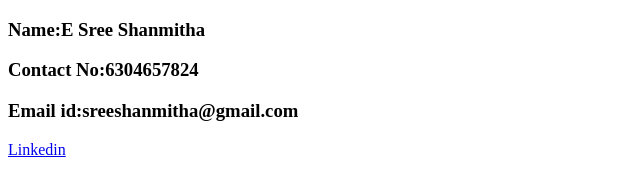
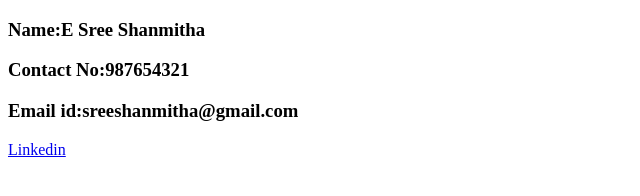
Before and after one commit to sreeshanmitha3228/Portfolio, a plain HTML site: page contact.html in a window 1280 px wide. Shown: the full height of the page, 0-640 px from the left. Drawn offline with Linux system fonts and the light colour scheme.

Commit message:
contact.html

```diff
--- a/contact.html
+++ b/contact.html
@@ -7,7 +7,7 @@
 </head>
 <body>
     <h3>Name:E Sree Shanmitha</h3>
-    <h3>Contact No:6304657824</h3>
+    <h3>Contact No:987654321</h3>
     <h3>Email id:sreeshanmitha@gmail.com</h3>
     <a href="https://www.linkedin.com/in/sree-shanmitha-e-25b820205">Linkedin</a>
 </body>
```
